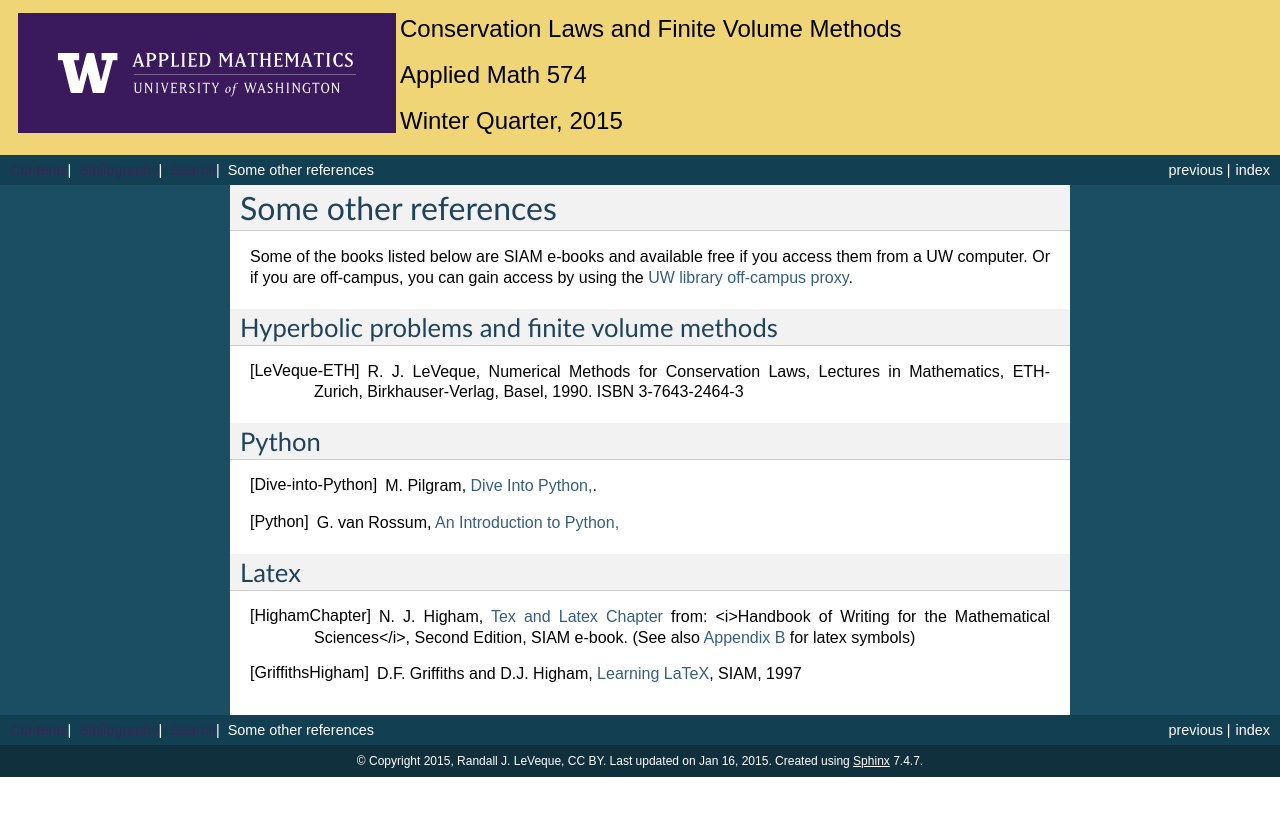
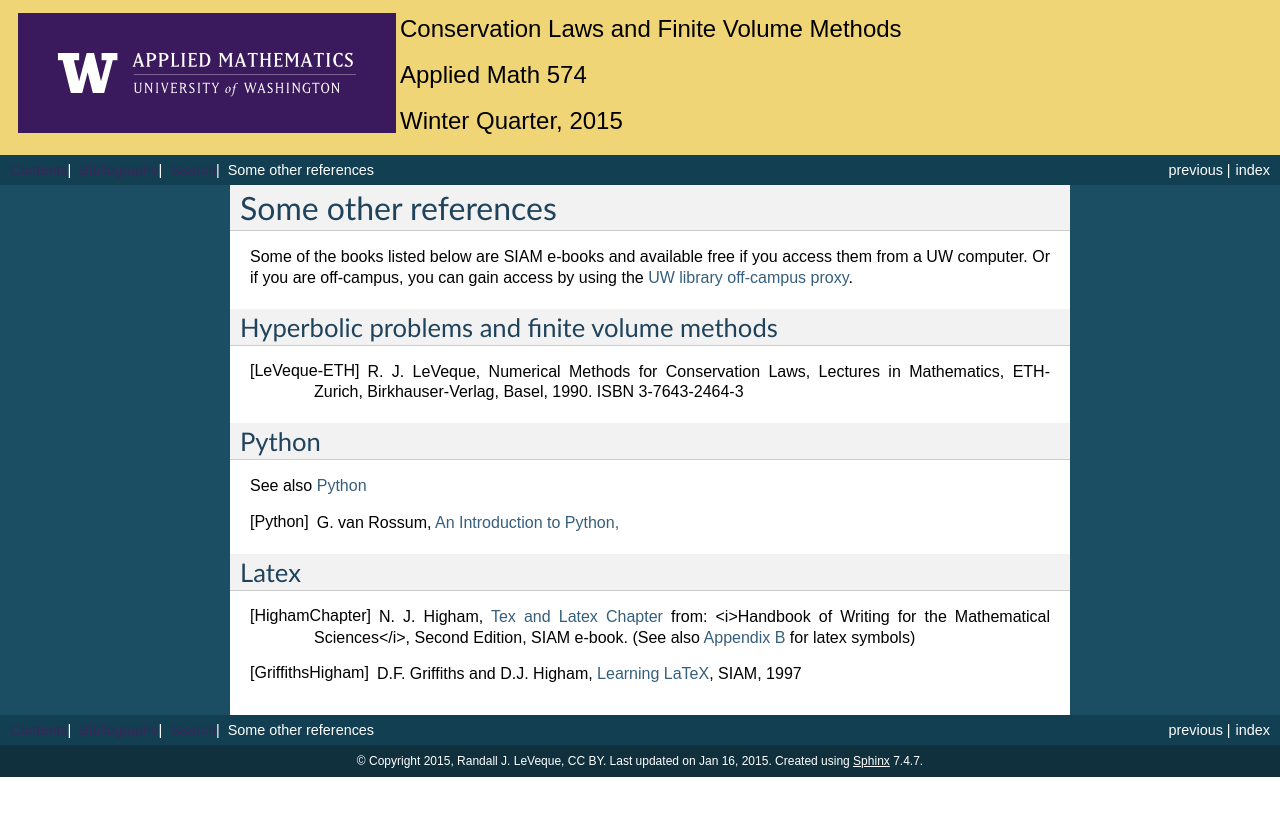
Before and after one commit to xinshengqin/am574-class, a Sphinx documentation site: the page built from sphinx/biblio.rst, in a window 1280 px wide. Shown: the top 816 px of the page. Built offline with Sphinx 7.4.7, drawn with Linux system fonts in a browser that asks for light colours.

```diff
--- a/sphinx/biblio.rst
+++ b/sphinx/biblio.rst
@@ -27,8 +27,7 @@
 Python
 ------
 
-.. [Dive-into-Python] M. Pilgram, `Dive Into Python,
-   <http://www.diveintopython.org/>`_.
+See also :ref:`python`
 
 .. [Python] G. van Rossum, `An Introduction to Python,
    <http://www.network-theory.co.uk/docs/pytut/index.html>`_
--- a/sphinx/index.rst
+++ b/sphinx/index.rst
@@ -43,6 +43,7 @@
    class_repos
    smc
    vm
+   python
 
 .. toctree::
    :maxdepth: 2
```
Also changed, not shown: 1 other file.
